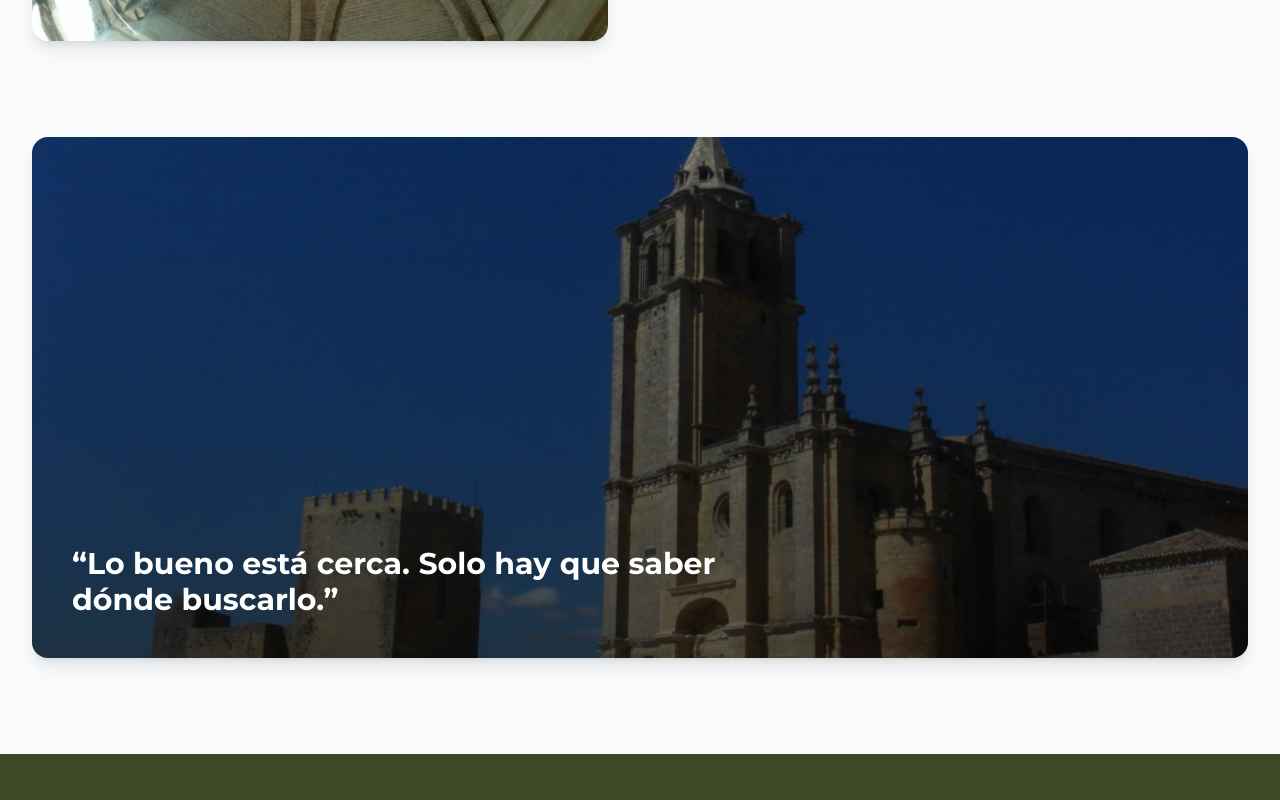
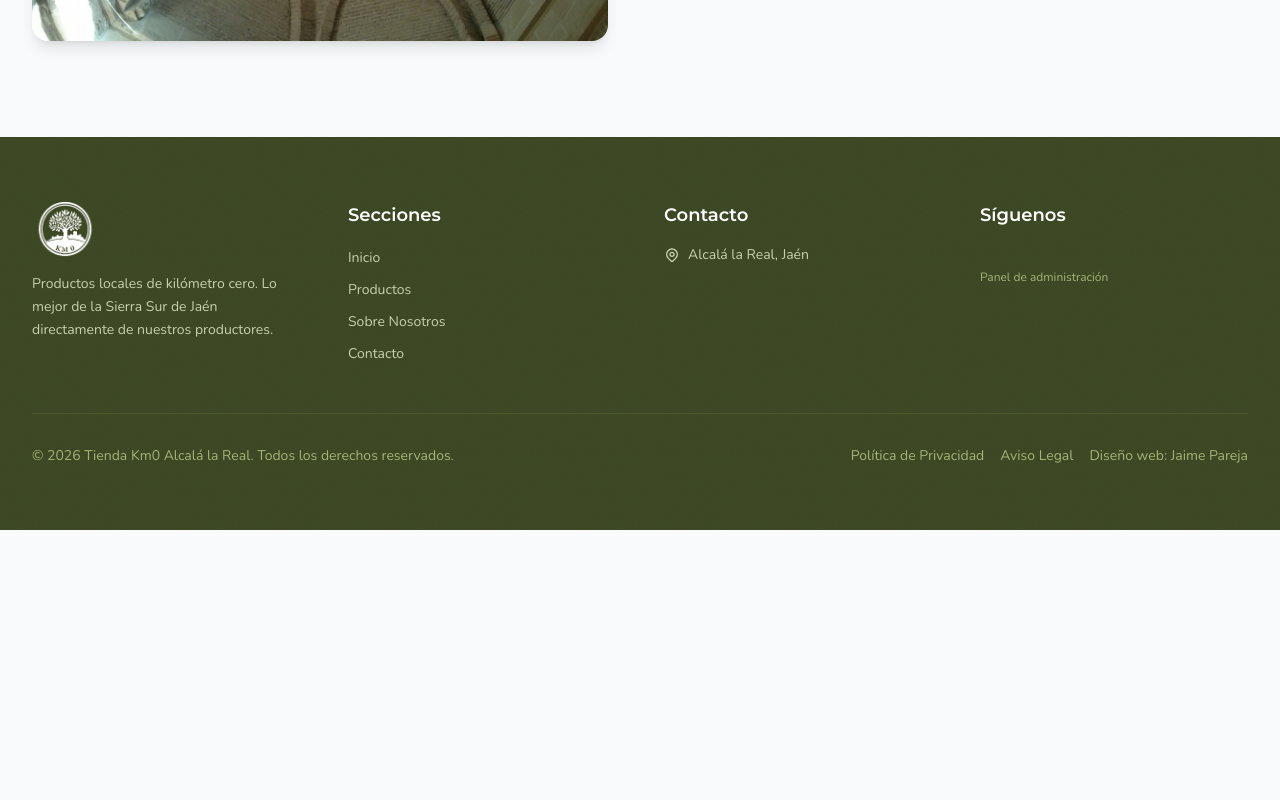
Before and after one commit to JaimeAvantgarde/tienda-km0-alcala, a React (Vite) app: page /sobre-nosotros in a window 1280 px wide. Shown: the part 2940-3740 px from the top of the page. After the commit the page ends 3470 px from the top, so only its background shows below. Built offline with nearby package versions, Linux system fonts and the light colour scheme; no server answers; the database is empty.

Commit message:
content: quitar imagen con cita del final de Sobre Nosotros
Co-Authored-By: Claude Sonnet 4.6 <noreply@anthropic.com>

```diff
--- a/src/pages/AboutPage.jsx
+++ b/src/pages/AboutPage.jsx
@@ -162,22 +162,6 @@ export default function AboutPage() {
           </div>
         </section>
 
-        {/* Imagen final con cita */}
-        <section className="pb-16 sm:pb-24">
-          <div className="rounded-2xl overflow-hidden shadow-lg relative">
-            <img
-              src="/mota-iglesia.jpg"
-              alt="Fortaleza de la Mota con la Iglesia Mayor Abacial"
-              className="w-full object-cover aspect-[21/9]"
-            />
-            <div className="absolute inset-0 bg-gradient-to-t from-black/50 to-transparent" />
-            <div className="absolute bottom-0 left-0 right-0 p-6 sm:p-10">
-              <p className="font-serif text-2xl sm:text-3xl font-bold text-white max-w-2xl">
-                &ldquo;Lo bueno está cerca. Solo hay que saber dónde buscarlo.&rdquo;
-              </p>
-            </div>
-          </div>
-        </section>
 
       </div>
     </div>
```
